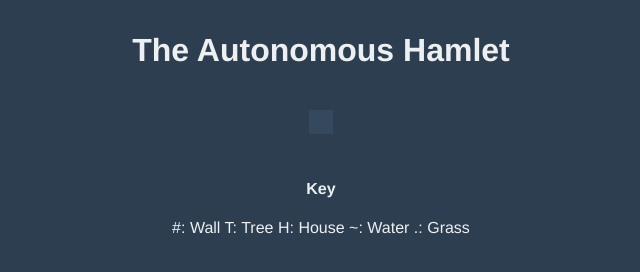
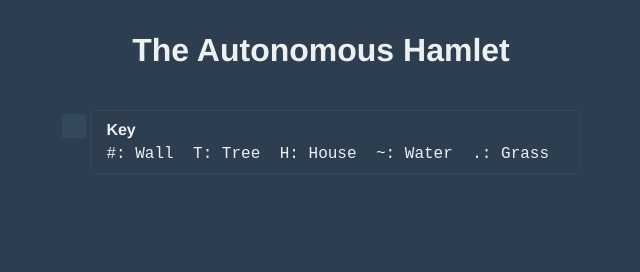
Before and after one commit to BananaMi1kshake/VillagerMania, a plain HTML site: page index.html in a window 1280 px wide. Shown: the whole page, without its empty margins (319-959 px from the left). Drawn offline with Linux system fonts and the light colour scheme; no server answers.

Commit message:
Update style.css

```diff
--- a/style.css
+++ b/style.css
@@ -15,3 +15,22 @@ body {
     padding: 10px;
     background-color: #34495e;
 }
+
+.map-key {
+    margin-top: 20px;
+    padding: 10px 15px;
+    border: 1px solid #34495e;
+    border-radius: 5px;
+    display: inline-block;
+    background-color: #2c3e50;
+}
+
+.map-key h4 {
+    margin: 0 0 5px 0;
+    text-align: left;
+}
+
+.map-key span {
+    margin-right: 15px;
+    font-family: 'Courier New', Courier, monospace;
+}
```
